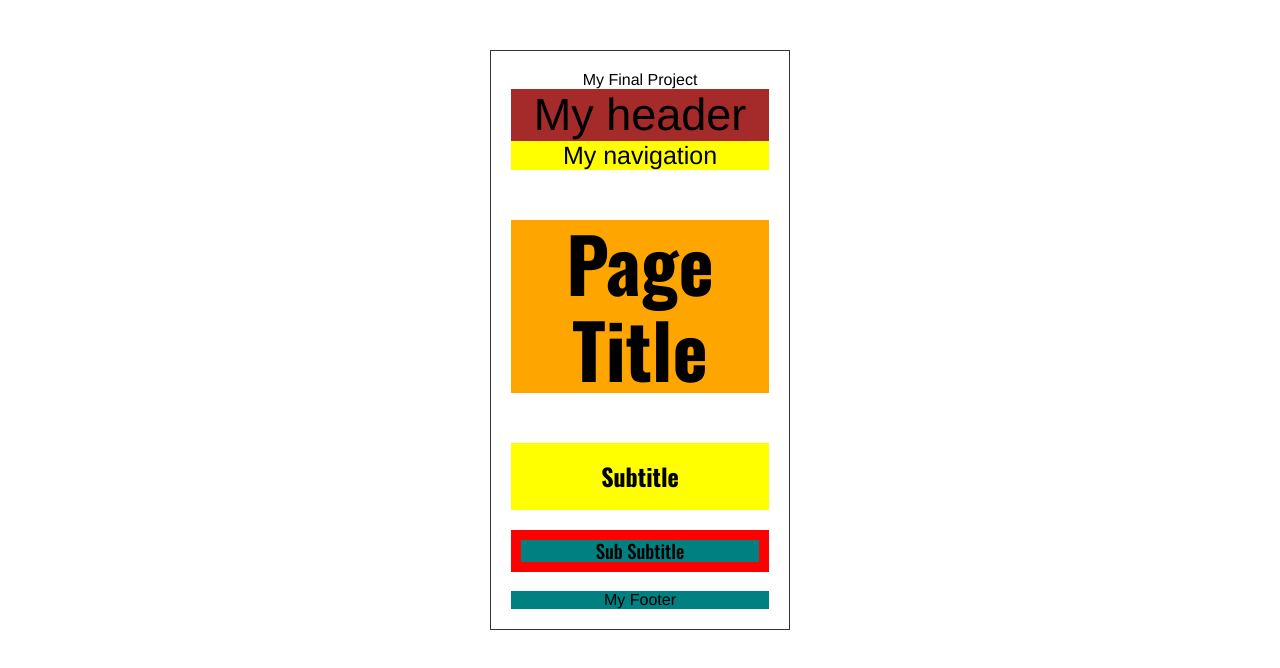
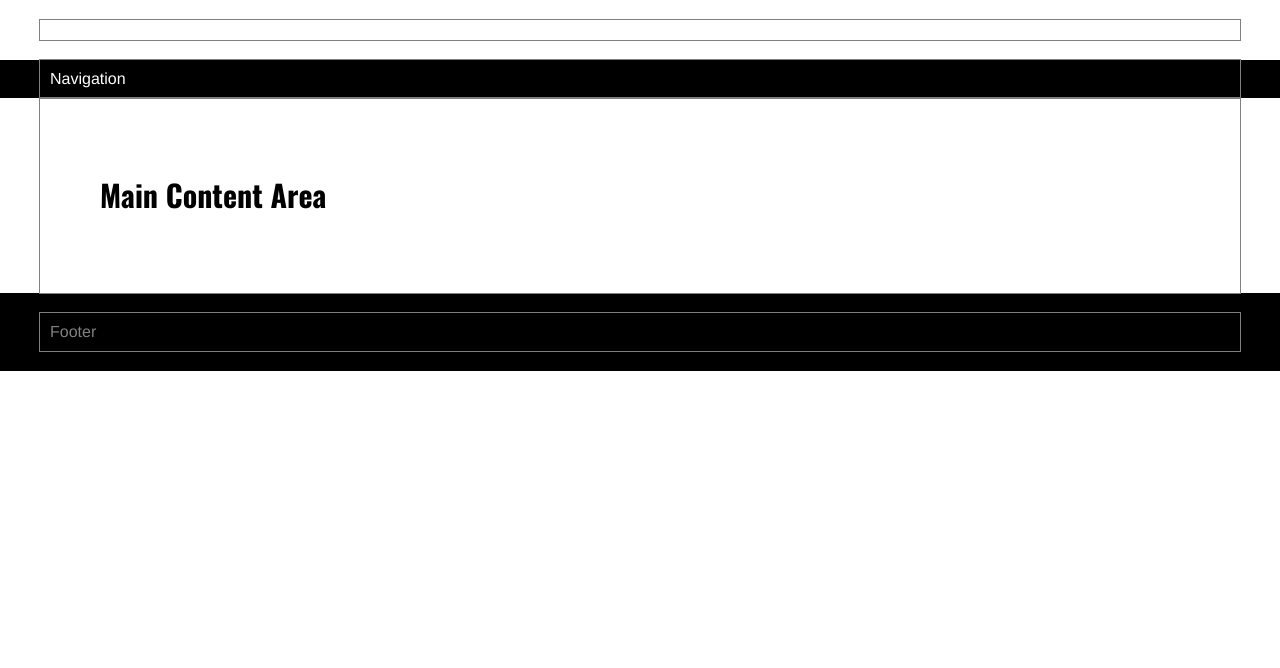
Before and after one commit to wonheeart/UCLAX-2020-Final-Project, a React (Create React App) app: page / in a window 1280 px wide. Shown: the top 668 px of the page. Built offline with nearby package versions, Linux system fonts and the light colour scheme.

Commit message:
added all the changes based from in-class SPA

```diff
--- a/src/App/App.jsx
+++ b/src/App/App.jsx
@@ -10,7 +10,6 @@ const App = () => {
 
     return (
         <AppStyled className='App'>
-            My Final Project
             <Header />
             <Nav />
             <Main />
@@ -22,9 +21,11 @@ const App = () => {
 export default App;
 
 const AppStyled = styled.div`
-    width: 300px;
-    margin: 50px auto;
-    border: solid 1px #333;
-    padding: 20px;
-    text-align: center;
+    .nested-wrapper {
+        max-width: 1200px;
+        margin: auto;
+
+        outline: solid gray 1px;
+        padding: 10px;
+    }
 `;
--- a/src/App/Footer.jsx
+++ b/src/App/Footer.jsx
@@ -3,12 +3,18 @@ import styled from 'styled-components';
 
 const Footer = () => {
     return (
-        <FooterStyled>My Footer</FooterStyled>
+        <FooterStyled>
+            <div className="nested-wrapper">
+                Footer
+            </div>
+            </FooterStyled>
     );
 }
 
 export default Footer;
 
 const FooterStyled = styled.footer`
-    background-color: teal;
+    background-color: black;
+    padding: 20px;
+    color: gray;
 `;
--- a/src/App/Header.jsx
+++ b/src/App/Header.jsx
@@ -3,13 +3,15 @@ import styled from 'styled-components';
 
 const Header = () => {
     return (
-        <HeaderStyled>My header</HeaderStyled>
+        <HeaderStyled>
+            <div className="nested-wrapper">
+            </div>
+        </HeaderStyled>
     );
 }
 
 export default Header;
 
 const HeaderStyled = styled.header`
-    background-color: brown;
-    font-size: 45px;
+    padding: 20px;
 `
--- a/src/App/Main.jsx
+++ b/src/App/Main.jsx
@@ -4,9 +4,9 @@ import styled from 'styled-components';
 const Main = () => {
     return (
         <Mainstyled>
-            <h1>Page Title</h1>
-            <h2>Subtitle</h2>
-            <h3>Sub Subtitle</h3>
+            <div className="nested-wrapper">
+                <h1>Main Content Area</h1>
+            </div>
         </Mainstyled>
     );
 }
@@ -15,15 +15,7 @@ export default Main;
 
 const Mainstyled = styled.main`
     h1 {
-        background-color: orange;
-        font-size: 75px;
-    }
-    h2 {
-        background-color: yellow;
-        padding: 20px;
-    }
-    h3 {
-        background-color: teal;
-        border: solid 10px red;
+        font-size: 30px;
+        padding: 50px;
     }
 `;
--- a/src/App/Nav.jsx
+++ b/src/App/Nav.jsx
@@ -3,13 +3,17 @@ import styled from 'styled-components';
 
 const Nav = () => {
     return (
-        <NavStyled>My navigation</NavStyled>
+        <NavStyled>
+            <div className="nested-wrapper">
+                Navigation
+            </div>
+        </NavStyled>
     );
 }
 
 export default Nav;
 
 const NavStyled = styled.nav`
-    background-color: yellow;
-    font-size: 25px;
+    background-color: black;
+    color: white;
 `
```
